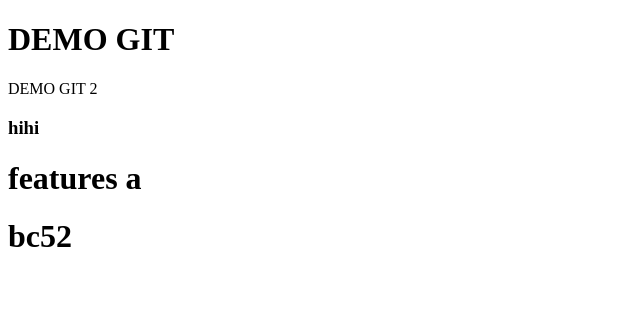
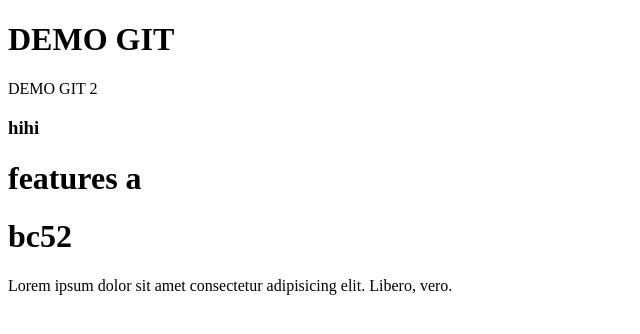
Before and after one commit to KhanhTran-2210/bc52_portfolio, a plain HTML site: page index.html in a window 1280 px wide. Shown: the whole page, without its empty margins (0-640 px from the left). Drawn offline with Linux system fonts and the light colour scheme.

Commit message:
them the p

```diff
--- a/index.html
+++ b/index.html
@@ -12,6 +12,6 @@
     <h3>hihi</h3>
     <h1>features a</h1>
     <h1>bc52</h1>
-
+    <p>Lorem ipsum dolor sit amet consectetur adipisicing elit. Libero, vero.</p>
 </body>
 </html>
```
